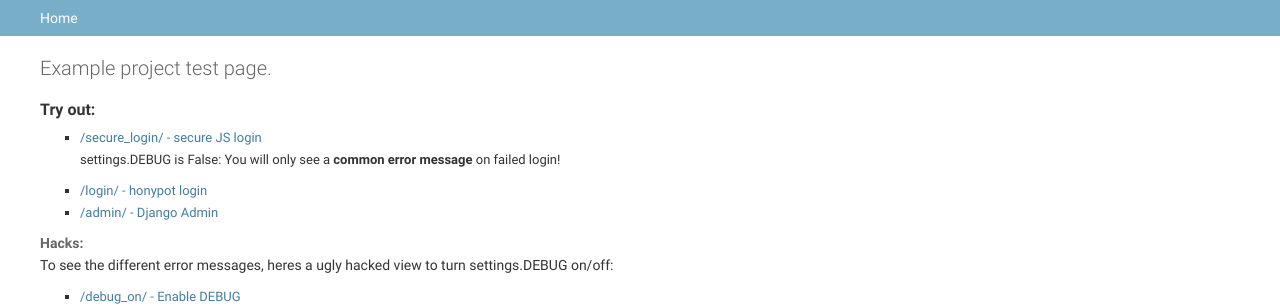
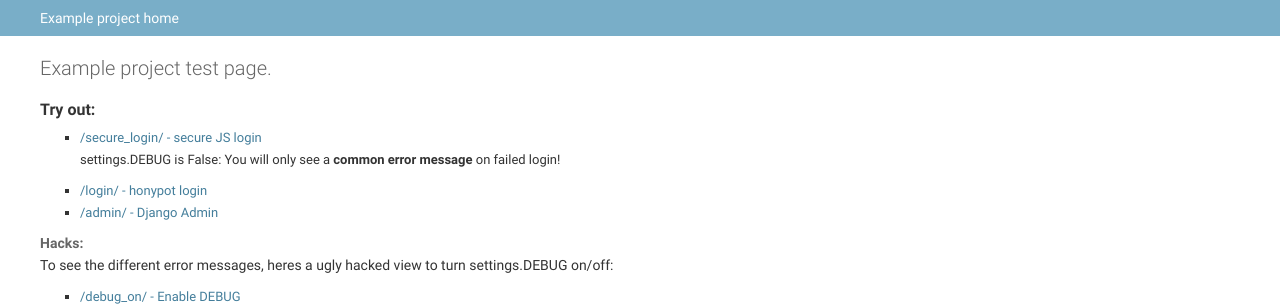
Before and after one commit to discontinue/django-secure-js-login, a Django app: page / in a window 1280 px wide. Shown: the part 20-328 px from the top of the page. Run offline with Django 3.2, Linux system fonts and the light colour scheme; parts of the project's set-up code (start-up, migrations or seed data) failed here and were passed over.

Commit message:
add breadcrumbs

```diff
--- a/example_project/example_project/templates/example_project/index.html
+++ b/example_project/example_project/templates/example_project/index.html
@@ -2,6 +2,13 @@
 {% load staticfiles %}
 
 {% block title %}Django secure-js-login example project{% endblock %}
+
+{% block breadcrumbs %}
+<div class="breadcrumbs">
+<a href="/">Example project home</a>
+{% if title %} &rsaquo; {{ title }}{% endif %}
+</div>
+{% endblock %}
 
 {% block content %}
     <h1>Example project test page.</h1>
```
